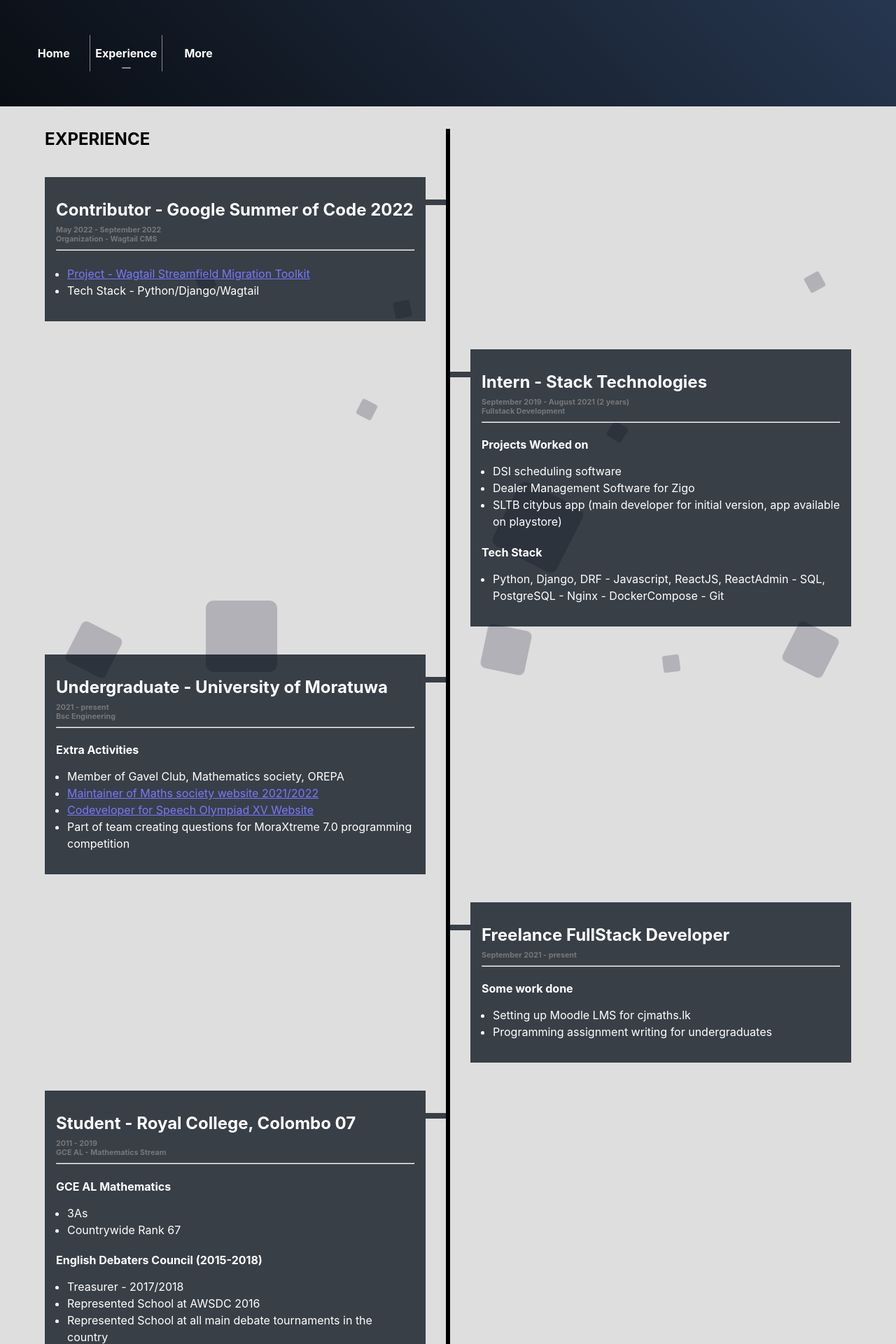
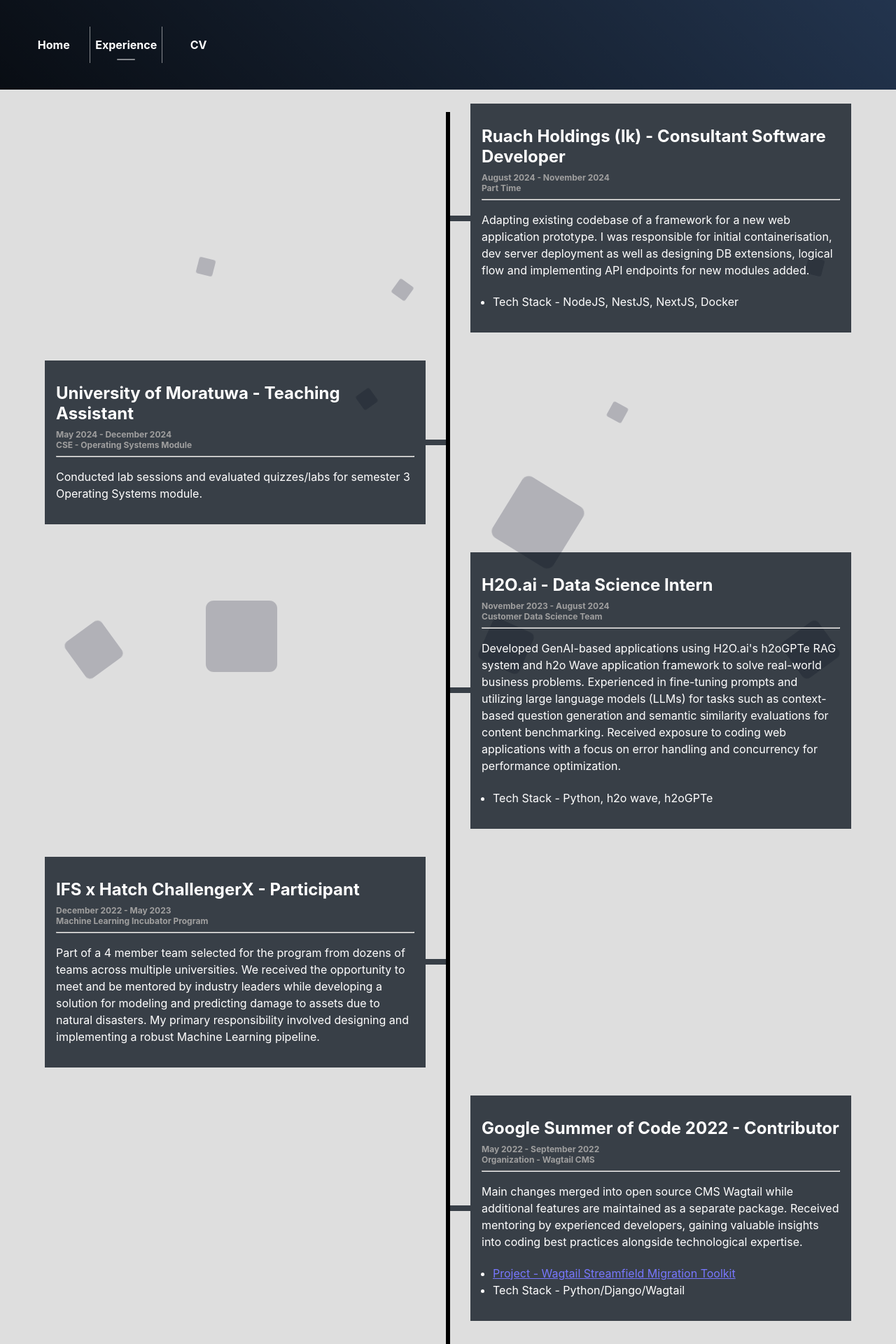
Before and after one commit to sandilsranasinghe/sandilsranasinghe.github.io, a React (Create React App) app: page /experience in a window 1280 px wide. Shown: the top 1920 px of the page at 70% size. Built offline with nearby package versions, Linux system fonts and the light colour scheme.

Commit message:
update as of 2024

```diff
--- a/src/App.css
+++ b/src/App.css
@@ -26,7 +26,7 @@
 header {
   position: sticky;
   top: 0;
-  height: 15vh;
+  height: 12vh;
   width: 98%;
   background-color: #777777;
   background-image: linear-gradient(
@@ -77,8 +77,8 @@
   content: "";
   position: absolute;
   bottom: 0.25rem;
-  left: 3.5vw;
-  width: 1vw;
+  left: 3vw;
+  width: 2vw;
   height: 2px;
   background-color: rgba(255, 255, 255, 0.5);
   border-radius: 1px;
@@ -272,7 +272,7 @@
 }
 .card > ul {
   padding-left: 1rem;
-  line-height: 2rem;
+  line-height: 1.8rem;
 }
 .card-2 {
   width: 40vw;
@@ -302,7 +302,8 @@
 }
 .card h6 {
   margin: 0;
-  color: #777777
+  font-size: .75em;
+  color: #9f9f9f
 }
 @media screen and (max-width: 1020px) {
   .card-img-3,
@@ -328,8 +329,8 @@
 /* -- other content -- */
 h1 {
   width: 100%;
-  margin-top: 25vh;
-  margin-bottom: 40vh;
+  margin-top: 30vh;
+  margin-bottom: 50vh;
   font-size: 6.4rem;
   font-weight: bold;
   text-align: center;
@@ -436,7 +437,7 @@
   height: 0.5rem;
   position: absolute;
   background-color: rgba(0, 10, 20, 0.75);
-  top: 2rem;
+  top: calc(50% - 0.25rem);
   width: calc(3.33vw - 0.5rem);
   z-index: 0;
   right: calc(-1 * 3.33vw + 0.5rem);
@@ -449,7 +450,7 @@
   height: 0.5rem;
   position: absolute;
   background-color: rgba(0, 10, 20, 0.75);
-  top: 2rem;
+  top: calc(50% - 0.25rem);
   width: calc(3.33vw - 0.5rem);
   z-index: 0;
   left: calc(-1 * 3.33vw + 0.5rem);
--- a/src/Layout.js
+++ b/src/Layout.js
@@ -6,6 +6,7 @@
   useLocation,
   Outlet,
 } from "react-router-dom";
+import cvPDF from "./assets/cv.pdf";
 
 const AppLayout = () => (
   <div id="inner-root">
@@ -36,13 +37,24 @@
           Experience
         </Link>
       </div>
-      <div
+      {/* <div
         id="tab-more"
         className={location.pathname === "/more" ? "selected-tab" : ""}
       >
         <Link to={`/more`} className="link">
           More
         </Link>
+      </div> */}
+      <div id="tab-cv">
+        <a
+          href={cvPDF}
+          target="_blank"
+          rel="noreferrer"
+          className="link"
+          download="Sandil_Ranasinghe_CV.pdf"
+        >
+          CV
+        </a>
       </div>
     </header>
   );
@@ -52,7 +64,7 @@
   return (
     <footer>
       <div>
-        <a href="mailto: sandil.20@cse.mrt.ac.lk">Email</a>
+        <a href="mailto: sandilsranasinghe@gmail.com">Email</a>
       </div>
       <div>
         <a
--- a/src/tabs/ExperienceTab.js
+++ b/src/tabs/ExperienceTab.js
@@ -21,6 +21,12 @@
         ) : null}
 
         <hr />
+
+        {props.description ? (
+          <div>
+            <p>{props.description}</p>
+          </div>
+        ) : null}
 
         {props.content
           ? props.content.map((c) => {
@@ -53,7 +59,7 @@
 const ExperienceTab = (props) => {
   return (
     <div className="content-container timeline">
-      <h2> EXPERIENCE </h2>
+      {/* <h2> EXPERIENCE </h2> */}
 
       {experienceList.map((exp) => (
         <ExperienceBubble {...exp} />
--- a/src/tabs/HomeTab.js
+++ b/src/tabs/HomeTab.js
@@ -1,6 +1,6 @@
 import { useEffect } from "react";
 import myimg from "../assets/Photo.jpg";
-import skills from "./skills.json"
+import skills from "./skills.json";
 
 const HomeTab = (props) => {
   const expYears = new Date().getFullYear() - 2019;
@@ -48,31 +48,85 @@
           </p>
           <hr />
           <p>
-            I'm a Fullstack Web Developer with {expYears} years of experience, a
-            computer science enthusiast and a student.
+            I'm a Fullstack Web Developer with {expYears} years of experience
+            and a computer science engineering undergraduate. Recently I have
+            taken an interest in Machine Learning and related applications.
           </p>
           <p>
-            I have worked in both backend and frontend development in agile
-            workflows along with git version control. Experienced using several
-            languages and tools and quick to learn new ones when necessary.
+            As a fullstack developer, I have experience in developing web
+            applications using a range of widely used frameworks, doing both
+            frontend and backend development as well as containerizing and basic
+            server deployment. In addition I have a lot of experience in writing
+            scripts for various tasks.
+          </p>
+          <p>
+            I also have some experience coding up and training deep learning models using Pytorch,
+            and lately I have been keeping up a lot with the topics of Neural Processes and Diffusion.
           </p>
         </div>
         <div className="card card-3 scroll-fade">
           <p>
-            <b>Main Tools & Skills</b>
+            <b>Stack & Skills</b>
           </p>
           <hr />
           <ul>
-            {
-              skills.map((v) => <li>{v}</li>)
-            }
+            <li>
+              <b>Programming Languages</b> - Python, Javascript, C, C++, Java,
+              Lua
+            </li>
+            <li>
+              <b>Web Development</b> - HTML, CSS, React, FastAPI, Django, h2o
+              wave, Vue, Wagtail, Selenium
+            </li>
+            <li>
+              <b>Machine Learning</b> - Pytorch, Scikit-Learn, Pandas, Numpy,
+              Langchain, h2oGPTe, h2o DAI
+            </li>
+            <li>
+              <b>Database Systems</b> - SQL, PostgreSQL, MongoDB
+            </li>
+            <li>
+              <b>Mobile Development</b> - React Native, Solar2D
+            </li>
+            <li>
+              <b>Tools</b> - Git, Docker, Linux, VSCode
+            </li>
           </ul>
         </div>
-        <img
+        {/* <img
           src={myimg}
           alt="Image of Sandil"
           className="card-img-3 scroll-fade"
-        />
+        /> */}
+        <div className="card card-3 scroll-fade">
+          <p>
+            <b>Achievements</b>
+          </p>
+          <hr />
+          <ul>
+            <li>Ranked 3 in SL / 112 world rank at IEEEXtreme 17.0 (2023)</li>
+            <li>
+              Runners up at RootCode Tech-Triathlon Design, Hackathon and
+              Datathon organized by RootCode.
+            </li>
+            <li>
+              Runners up at ChallengerX ML Incubator program by Hatch x IFS.
+            </li>
+            <li>
+              Runners up at Datastorm 4.0 (2023), data science and analytics
+              competition.
+            </li>
+            <li>Ranked 2 in SL / 129 world rank at IEEEXtreme 16.0 (2022)</li>
+            <li>
+              Semi-Finalist at Datastorm 3.0 (2022), data science and analytics
+              competition.
+            </li>
+            <li>
+              Honorable Mention at the 58th International Mathematics Olympiad.
+              (Brazil 2017)
+            </li>
+          </ul>
+        </div>
       </div>
     </div>
   );
--- a/src/tabs/experience.json
+++ b/src/tabs/experience.json
@@ -1,9 +1,60 @@
 [
     {
+        "index": 8,
+        "title": "Ruach Holdings (lk) - Consultant Software Developer",
+        "duration": "August 2024 - November 2024",
+        "additional_subtitle": "Part Time",
+        "description": "Adapting existing codebase of a framework for a new web application prototype. I was responsible for initial containerisation, dev server deployment as well as designing DB extensions, logical flow and implementing API endpoints for new modules added.",
+        "content": [
+            {
+                "value": "",
+                "points": [
+                    {
+                        "point": "Tech Stack - NodeJS, NestJS, NextJS, Docker",
+                        "extras": {}
+                    }
+                ]
+            }
+        ]
+    },
+    {
+        "index": "7",
+        "title": "University of Moratuwa - Teaching Assistant",
+        "duration": "May 2024 - December 2024",
+        "additional_subtitle": "CSE - Operating Systems Module",
+        "description": "Conducted lab sessions and evaluated quizzes/labs for semester 3 Operating Systems module."
+    },
+    {
+        "index": "6",
+        "title": "H2O.ai - Data Science Intern",
+        "duration": "November 2023 - August 2024",
+        "additional_subtitle": "Customer Data Science Team",
+        "description": "Developed GenAI-based applications using H2O.ai's h2oGPTe RAG system and h2o Wave application framework to solve real-world business problems. Experienced in fine-tuning prompts and utilizing large language models (LLMs) for tasks such as context-based question generation and semantic similarity evaluations for content benchmarking. Received exposure to coding web applications with a focus on error handling and concurrency for performance optimization.",
+        "content": [
+            {
+                "value": "",
+                "points": [
+                    {
+                        "point": "Tech Stack - Python, h2o wave, h2oGPTe",
+                        "extras": {}
+                    }
+                ]
+            }
+        ]
+    },
+    {
         "index": "5",
-        "title": "Contributor - Google Summer of Code 2022",
+        "title": "IFS x Hatch ChallengerX - Participant",
+        "duration": "December 2022 - May 2023",
+        "additional_subtitle": "Machine Learning Incubator Program",
+        "description": "Part of a 4 member team selected for the program from dozens of teams across multiple universities. We received the opportunity to meet and be mentored by industry leaders while developing a solution for modeling and predicting damage to assets due to natural disasters. My primary responsibility involved designing and implementing a robust Machine Learning pipeline."
+    },
+    {
+        "index": "4",
+        "title": "Google Summer of Code 2022 - Contributor",
         "duration": "May 2022 - September 2022",
         "additional_subtitle": "Organization - Wagtail CMS",
+        "description": "Main changes merged into open source CMS Wagtail while additional features are maintained as a separate package. Received mentoring by experienced developers, gaining valuable insights into coding best practices alongside technological expertise.",
         "content": [
             {
                 "value": "",
@@ -23,10 +74,11 @@
         ]
     },
     {
-        "index": "4",
-        "title": "Intern - Stack Technologies",
-        "duration": "September 2019 - August 2021 (2 years)",
+        "index": "3",
+        "title": "Stack Technologies - Intern",
+        "duration": "September 2019 - August 2021",
         "additional_subtitle": "Fullstack Development",
+        "description": "Received training and then worked as a full stack developer, utilizing widely used frameworks such as React and Django.",
         "content": [
             {
                 "value": "Projects Worked on",
@@ -46,10 +98,10 @@
                 ]
             },
             {
-                "value": "Tech Stack",
+                "value": "",
                 "points": [
                     {
-                        "point": "Python, Django, DRF - Javascript, ReactJS, ReactAdmin - SQL, PostgreSQL - Nginx - DockerCompose - Git",
+                        "point": "Tech Stack - Python, Django, DRF - Javascript, ReactJS, ReactAdmin - SQL, PostgreSQL - Nginx - DockerCompose - Git",
                         "extras": {}
                     }
                 ]
@@ -57,10 +109,10 @@
         ]
     },
     {
-        "index": "3",
+        "index": "2",
         "title": "Undergraduate - University of Moratuwa",
-        "duration": "2021 - present",
-        "additional_subtitle": "Bsc Engineering",
+        "duration": "2021 - 2025",
+        "additional_subtitle": "Bsc Engineering - Computer Science and Engineering",
         "content": [
             {
                 "value": "Extra Activities",
@@ -90,66 +142,27 @@
         ]
     },
     {
-        "index": "2",
-        "title": "Freelance FullStack Developer",
-        "duration": "September 2021 - present",
+        "index": "1",
+        "title": "Freelance - FullStack Developer",
+        "duration": "Sep 2021 onwards",
         "content": [
             {
-                "value": "Some work done",
+                "value": "Some Work Done",
                 "points": [
                     {
                         "point": "Setting up Moodle LMS for cjmaths.lk",
                         "extras": {}
                     },
                     {
-                        "point": "Programming assignment writing for undergraduates",
-                        "extras": {}
-                    }
-                ]
-            }
-        ]
-    },
-    {
-        "index": "1",
-        "title": "Student - Royal College, Colombo 07",
-        "duration": "2011 - 2019",
-        "additional_subtitle": "GCE AL - Mathematics Stream",
-        "content": [
-            {
-                "value": "GCE AL Mathematics",
-                "points": [
-                    {
-                        "point": "3As",
+                        "point": "Developing an AI-powered resume review application for The Job Helpers",
                         "extras": {}
                     },
                     {
-                        "point": "Countrywide Rank 67",
-                        "extras": {}
-                    }
-                ]
-            },
-            {
-                "value": "English Debaters Council (2015-2018)",
-                "points": [
-                    {
-                        "point": "Treasurer - 2017/2018",
+                        "point": "Assisting undergraduate/research students with code/script parts of projects (Web/ML)",
                         "extras": {}
                     },
                     {
-                        "point": "Represented School at AWSDC 2016",
-                        "extras": {}
-                    },
-                    {
-                        "point": "Represented School at all main debate tournaments in the country",
-                        "extras": {}
-                    }
-                ]
-            },
-            {
-                "value": "Gavel Club (2011-2018)",
-                "points": [
-                    {
-                        "point": "Board Member (2016/2017)",
+                        "point": "Web Scraping project for Avonov Global",
                         "extras": {}
                     }
                 ]
```
Also changed, not shown: 1 other file (tests, documents, lock files or other folders).
